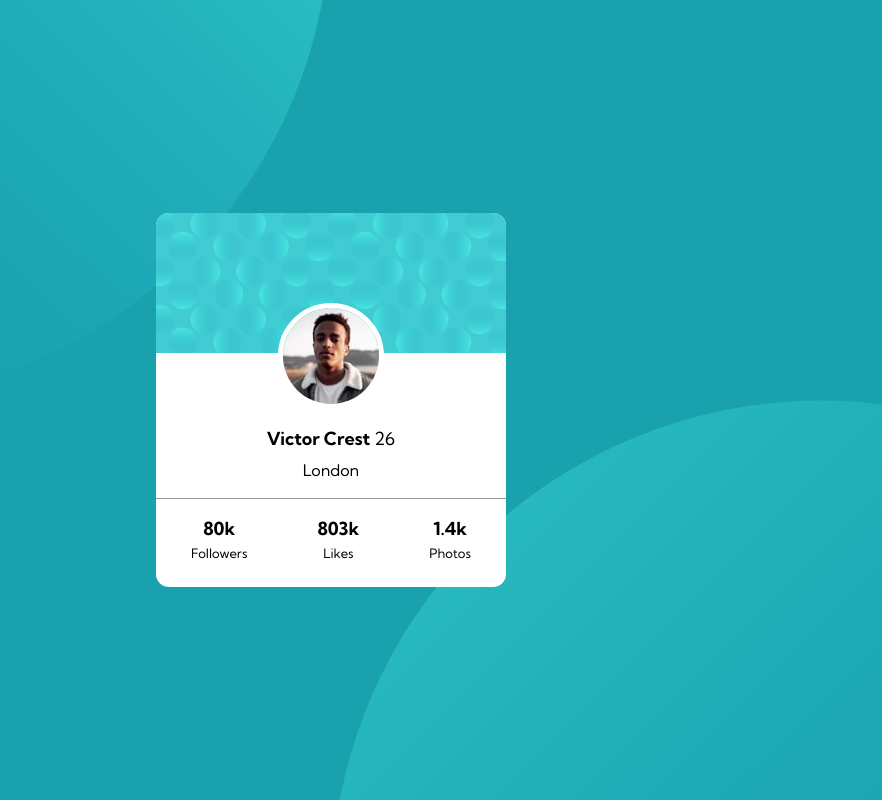
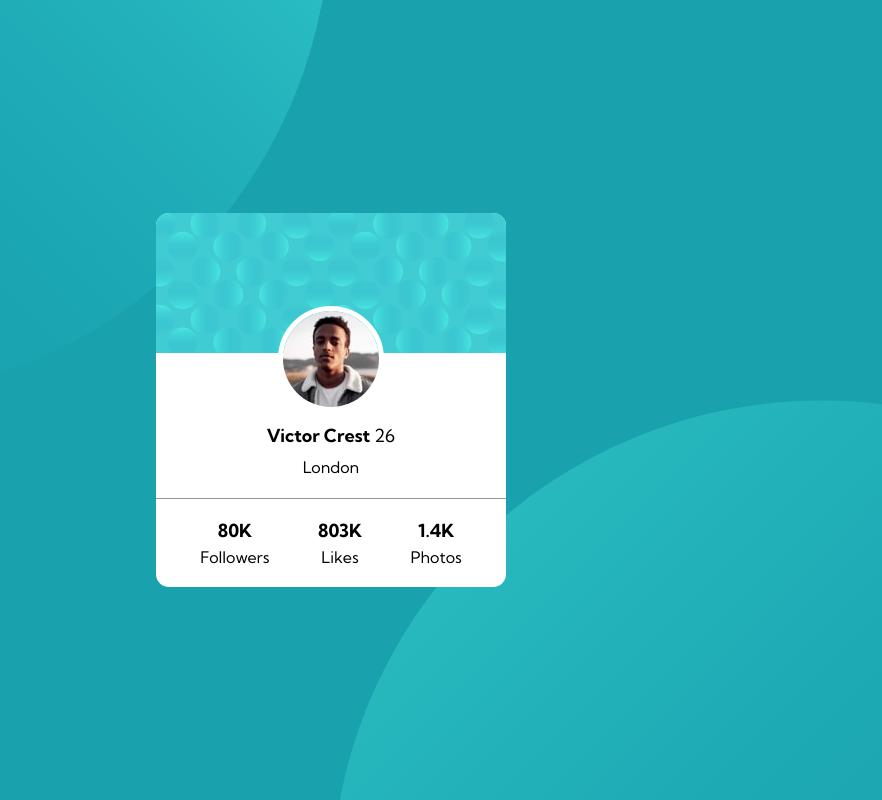
Before and after one commit to rluna15/profile-card-component, a website: page index.html in a window 1280 px wide. Shown: the whole page, without its empty margins (309-1191 px from the left). Drawn offline with Linux system fonts and the light colour scheme.

Commit message:
updated html

```diff
--- a/app/scss/components/card.scss
+++ b/app/scss/components/card.scss
@@ -38,6 +38,7 @@
     }
 
     &-stats {
+        padding: 20px;
         text-align: center;
         display: flex;
         justify-content: space-around;
@@ -45,6 +46,7 @@
 
         &-count {
             font-size: rem(18);
+            font-weight: 700;
             margin-bottom: 5px;
         }
 
@@ -52,5 +54,11 @@
             font-size: rem(13);
             margin: 0 0 0 0;
         }
+
+        & > div > ul {
+            list-style: none;
+            margin: 0;
+            padding: 0;
+        }
     }
 }
--- a/index.html
+++ b/index.html
@@ -28,21 +28,33 @@
       <div class="card">
         <div class="card-head">
           <img class="card-head-img" src="./images/image-victor.jpg" alt="victor">
-          <h3 class="card-head-name">Victor Crest <span>26</span></h3>
+          <h1 class="card-head-name">Victor Crest <span>26</span></h1>
           <p class="card-head-location">London</p>
         </div>
         <div class="card-stats">
           <div>
-            <h3 class="card-stats-count">80k</h3>
-            <p>Followers</p>
+            <!-- <h3 class="card-stats-count">80k</h3>
+            <p>Followers</p> -->
+            <ul>
+              <li class="card-stats-count">80K</li>
+              <li>Followers</li>
+            </ul>
           </div>
           <div>
-            <h3 class="card-stats-count">803k</h3>
-            <p>Likes</p>
+            <!-- <h3 class="card-stats-count">803k</h3>
+            <p>Likes</p> -->
+            <ul>
+              <li class="card-stats-count">803K</li>
+              <li>Likes</li>
+            </ul>
           </div>
           <div>
-            <h3 class="card-stats-count">1.4k</h3>
-            <p>Photos</p>
+            <!-- <h3 class="card-stats-count">1.4k</h3>
+            <p>Photos</p> -->
+            <ul>
+              <li class="card-stats-count">1.4K</li>
+              <li>Photos</li>
+            </ul>
           </div>
         </div>
       </div>
```
Also changed, not shown: dist/style.css, 1 other file.
